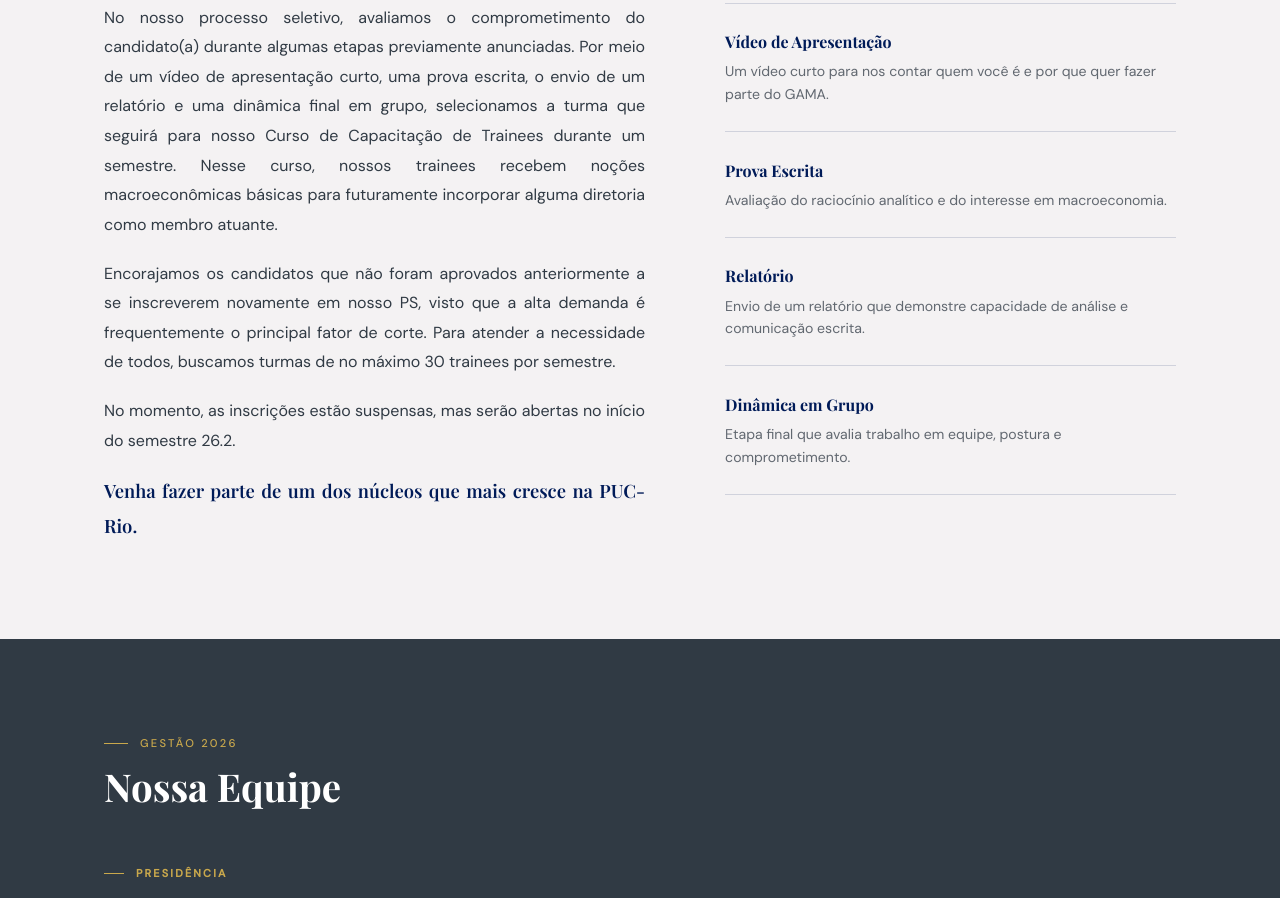
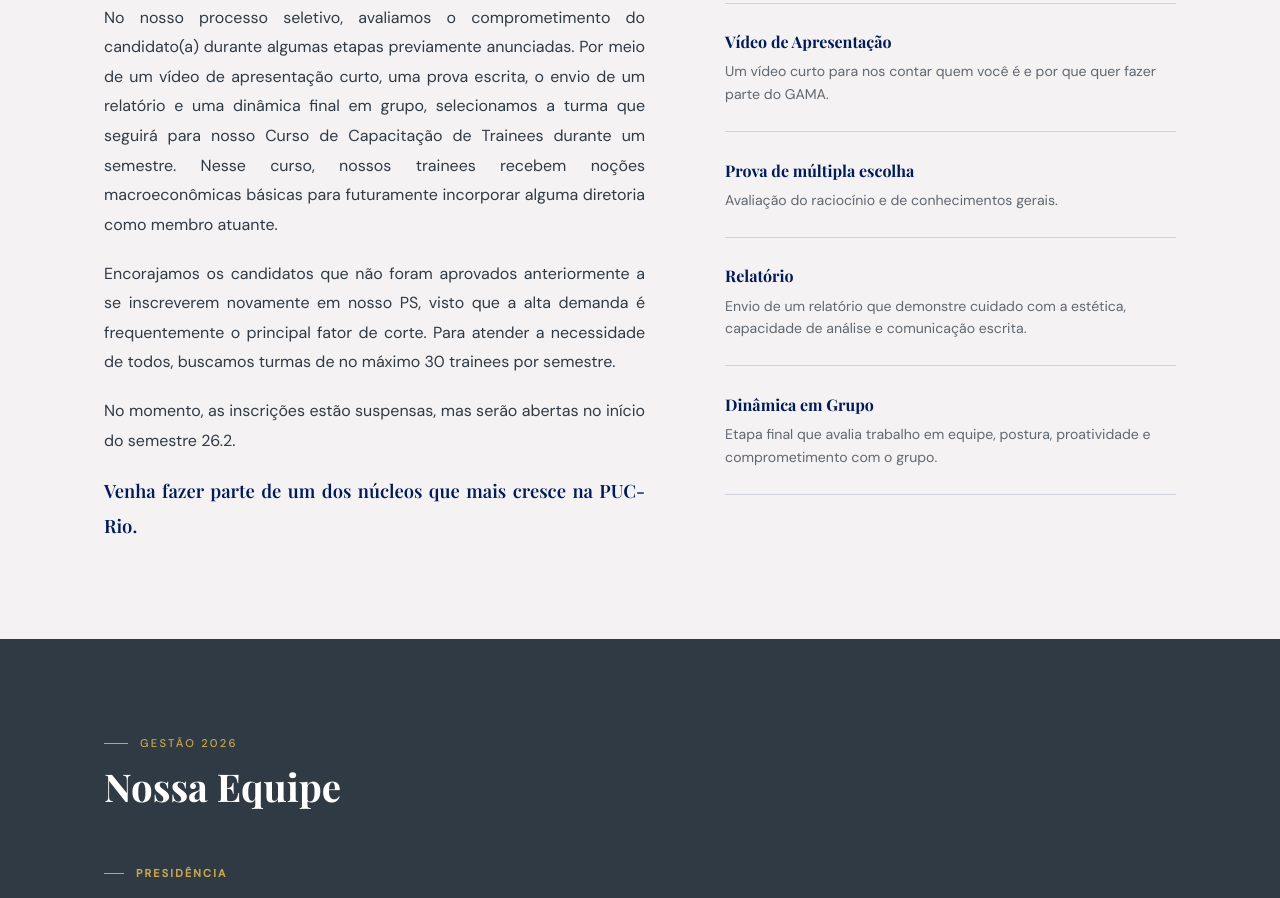
Before and after one commit to sitegamamacro/gama-pucrio, a plain HTML site: page index.html in a window 1280 px wide. Shown: the part 3095-3993 px from the top of the page. Drawn offline with nearby package versions, Linux system fonts and the light colour scheme.

Commit message:
Update index.html

```diff
--- a/index.html
+++ b/index.html
@@ -1100,16 +1100,16 @@
           <p>Um vídeo curto para nos contar quem você é e por que quer fazer parte do GAMA.</p>
         </div>
         <div class="sobre-pillar">
-          <h4>Prova Escrita</h4>
-          <p>Avaliação do raciocínio analítico e do interesse em macroeconomia.</p>
+          <h4>Prova de múltipla escolha</h4>
+          <p>Avaliação do raciocínio e de conhecimentos gerais.</p>
         </div>
         <div class="sobre-pillar">
           <h4>Relatório</h4>
-          <p>Envio de um relatório que demonstre capacidade de análise e comunicação escrita.</p>
+          <p>Envio de um relatório que demonstre cuidado com a estética, capacidade de análise e comunicação escrita.</p>
         </div>
         <div class="sobre-pillar">
           <h4>Dinâmica em Grupo</h4>
-          <p>Etapa final que avalia trabalho em equipe, postura e comprometimento.</p>
+          <p>Etapa final que avalia trabalho em equipe, postura, proatividade e comprometimento com o grupo.</p>
         </div>
       </div>
     </div>
```
